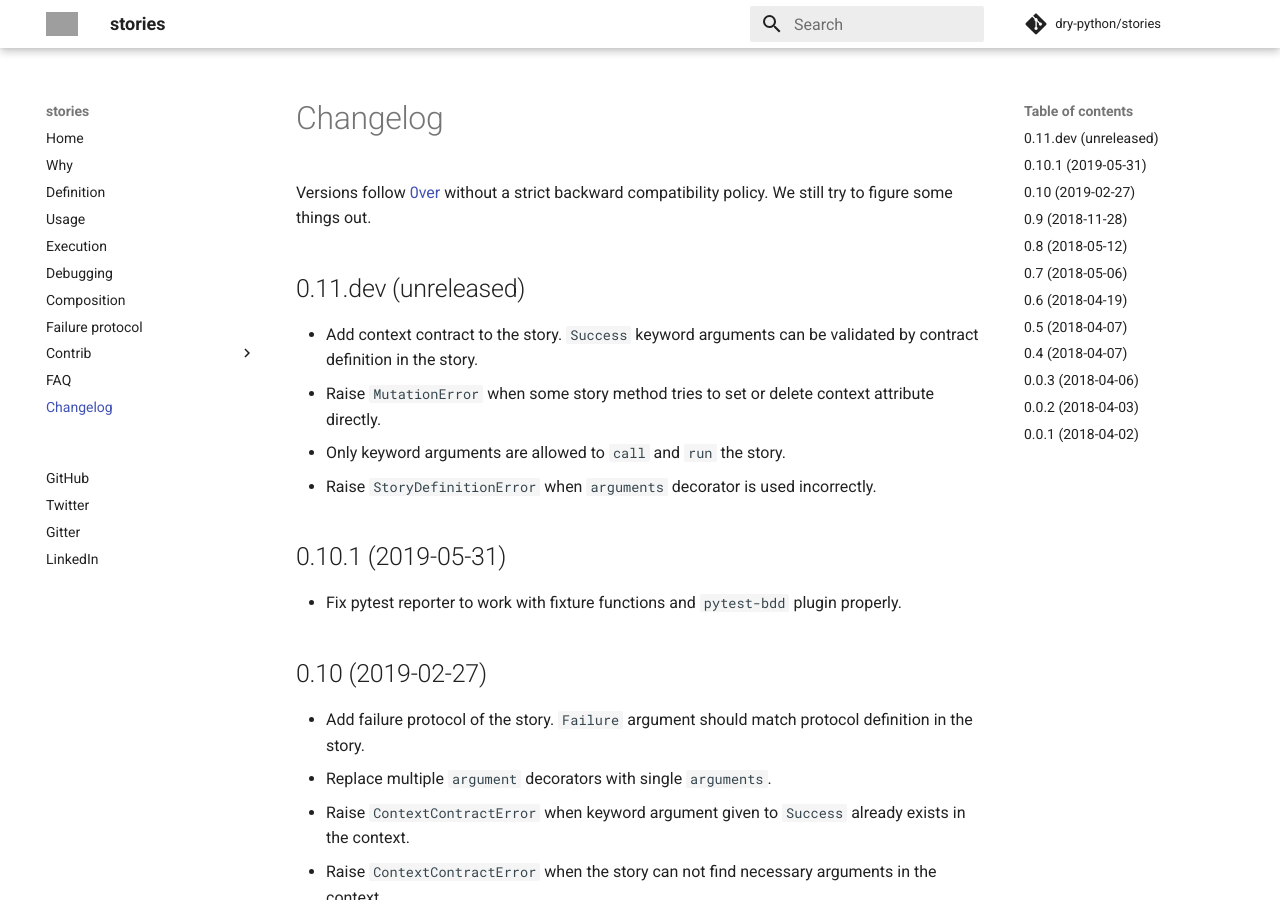
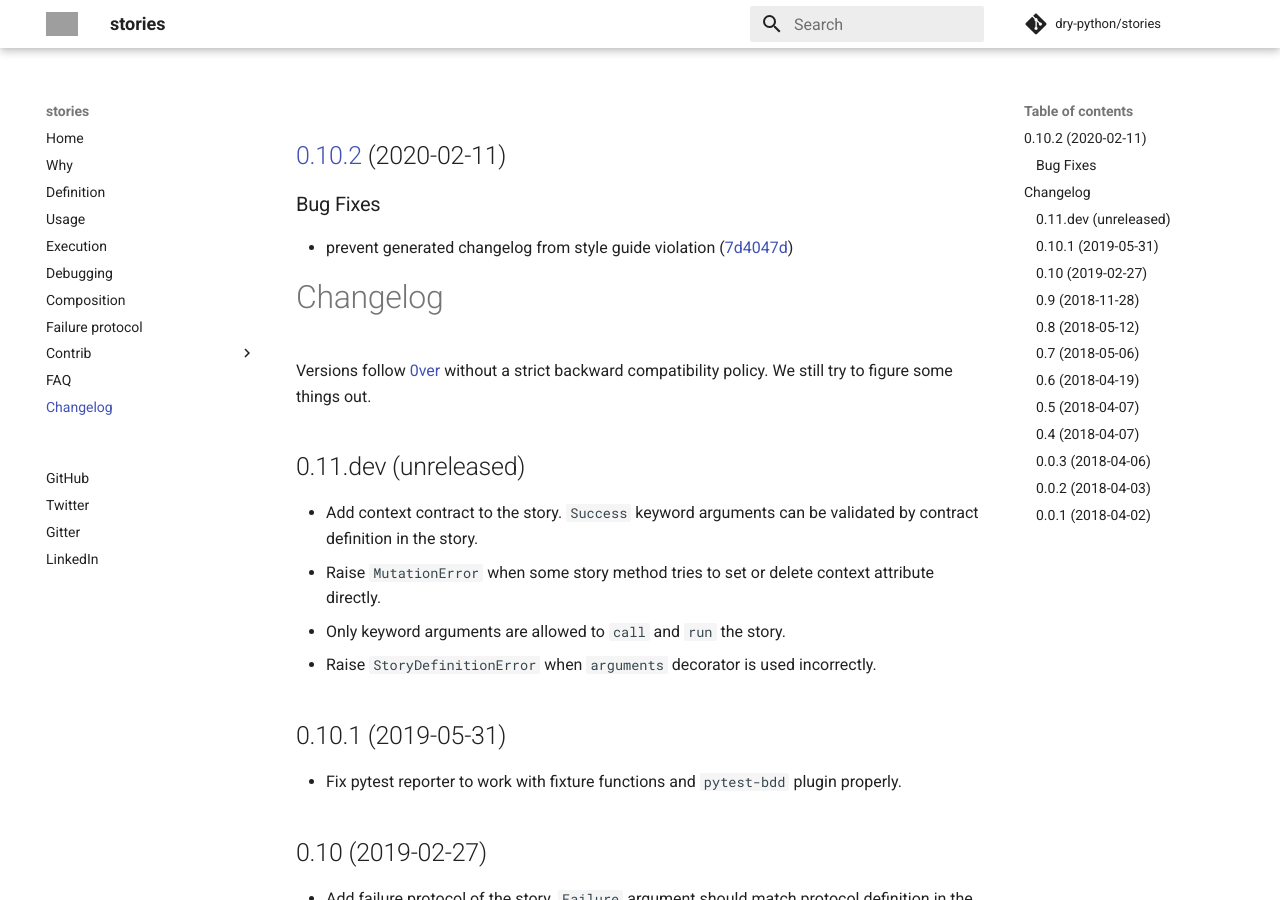
Before and after one commit to proofit404/stories, an MkDocs documentation site: the page built from docs/changelog.md, in a window 1280 px wide and 900 px high. Built offline with MkDocs 1.6.1 and Material for MkDocs 9.7.7, drawn with Linux system fonts in a browser that asks for light colours; comment, search, counter and statistics services are not loaded; grey boxes are pictures that could not be loaded.

Commit message:
chore(release): 0.10.2 [skip ci]
## [0.10.2](https://github.com/dry-python/stories/compare/0.10.1...0.10.2) (2020-02-11)

### Bug Fixes

* prevent generated changelog from style guide violation ([7d4047d](https://github.com/dry-python/stories/commit/7d4047d10e4dacc10ec356700b1fc35161efa4c0))

```diff
--- a/docs/changelog.md
+++ b/docs/changelog.md
@@ -1,3 +1,9 @@
+## [0.10.2](https://github.com/dry-python/stories/compare/0.10.1...0.10.2) (2020-02-11)
+
+### Bug Fixes
+
+- prevent generated changelog from style guide violation ([7d4047d](https://github.com/dry-python/stories/commit/7d4047d10e4dacc10ec356700b1fc35161efa4c0))
+
 # Changelog
 
 Versions follow [0ver](https://0ver.org/) without a strict backward
--- a/pyproject.toml
+++ b/pyproject.toml
@@ -1,6 +1,6 @@
 [tool.poetry]
 name = "stories"
-version = "0.11.dev"
+version = "0.10.2"
 
 description = "Define a user story in the business transaction DSL"
 readme = "README.md"
```
